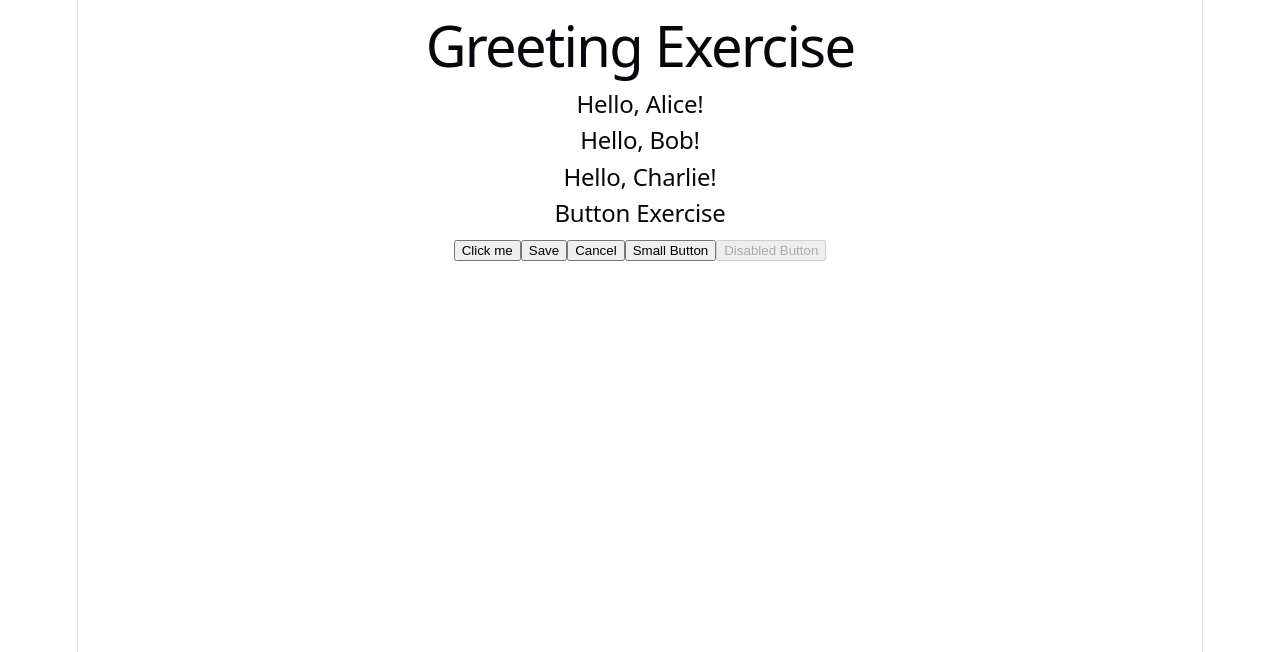
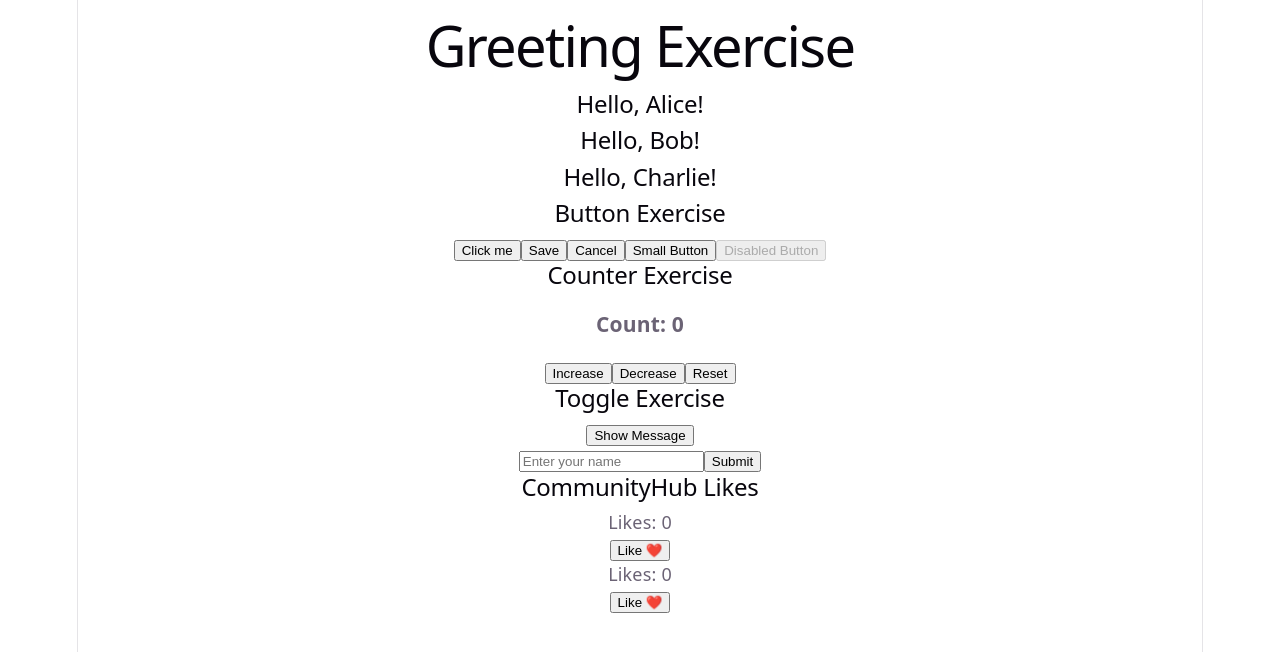
Before and after one commit to Daisy10688/iyf-s12-communityhub-team-Daisy10688, a React app in the folder frontend/: page / in a window 1280 px wide. Shown: the top 652 px of the page. Built offline with nearby package versions, Linux system fonts and the light colour scheme; the HTML template or start-up script is replaced by a standard one.

Commit message:
Add Task 16 state and events exercises

```diff
--- a/frontend/src/App.jsx
+++ b/frontend/src/App.jsx
@@ -1,11 +1,18 @@
 import Greeting from "./exercises/Daisy10688/Greeting";
 import Button from "./exercises/Daisy10688/Button";
-
+import Counter from "./exercises/Daisy10688/Counter";
+import Toggle from "./exercises/Daisy10688/Toggle";
+import UserForm from "./exercises/Daisy10688/UserForm";
+import SharedLikes from "./exercises/Daisy10688/SharedLikes";
 function App() {
   return (
     <div>
       <Greeting/>
       <Button/>
+      <Counter/>
+      <Toggle/>
+      <UserForm/>
+      <SharedLikes/>
     </div>
   );
 }
--- /dev/null
+++ b/frontend/src/exercises/Daisy10688/Counter.jsx
@@ -0,0 +1,27 @@
+import { useState } from "react";
+
+function Counter() {
+  const [count, setCount] = useState(0);
+
+  return (
+    <div>
+      <h2>Counter Exercise</h2>
+
+      <h3>Count: {count}</h3>
+
+      <button onClick={() => setCount(count + 1)}>
+        Increase
+      </button>
+
+      <button onClick={() => setCount(count - 1)}>
+        Decrease
+      </button>
+
+      <button onClick={() => setCount(0)}>
+        Reset
+      </button>
+    </div>
+  );
+}
+
+export default Counter;
--- /dev/null
+++ b/frontend/src/exercises/Daisy10688/LikeButton.jsx
@@ -0,0 +1,10 @@
+function LikeButton({ likes, onLike }) {
+  return (
+    <div>
+      <p>Likes: {likes}</p>
+      <button onClick={onLike}>Like ❤️</button>
+    </div>
+  );
+}
+
+export default LikeButton;
--- /dev/null
+++ b/frontend/src/exercises/Daisy10688/SharedLikes.jsx
@@ -0,0 +1,24 @@
+import { useState } from "react";
+import LikeButton from "./LikeButton";
+
+function SharedLikes() {
+  const [likes, setLikes] = useState(0);
+
+  return (
+    <div>
+      <h2>CommunityHub Likes</h2>
+
+      <LikeButton
+        likes={likes}
+        onLike={() => setLikes(likes + 1)}
+      />
+
+      <LikeButton
+        likes={likes}
+        onLike={() => setLikes(likes + 1)}
+      />
+    </div>
+  );
+}
+
+export default SharedLikes;
--- /dev/null
+++ b/frontend/src/exercises/Daisy10688/Toggle.jsx
@@ -0,0 +1,21 @@
+import { useState } from "react";
+
+function Toggle() {
+  const [isVisible, setIsVisible] = useState(false);
+
+  return (
+    <div>
+      <h2>Toggle Exercise</h2>
+
+      <button onClick={() => setIsVisible(!isVisible)}>
+        {isVisible ? "Hide Message" : "Show Message"}
+      </button>
+
+      {isVisible && (
+        <p>Hello Daisy! You have successfully learned React state.</p>
+      )}
+    </div>
+  );
+}
+
+export default Toggle;
--- /dev/null
+++ b/frontend/src/exercises/Daisy10688/UserForm.jsx
@@ -0,0 +1,25 @@
+import { useState } from "react";
+
+function UserForm() {
+  const [name, setName] = useState("");
+
+  function handleSubmit(event) {
+    event.preventDefault();
+    alert(`Hello, ${name}!`);
+  }
+
+  return (
+    <form onSubmit={handleSubmit}>
+      <input
+        type="text"
+        value={name}
+        onChange={(event) => setName(event.target.value)}
+        placeholder="Enter your name"
+      />
+
+      <button type="submit">Submit</button>
+    </form>
+  );
+}
+
+export default UserForm;
```
